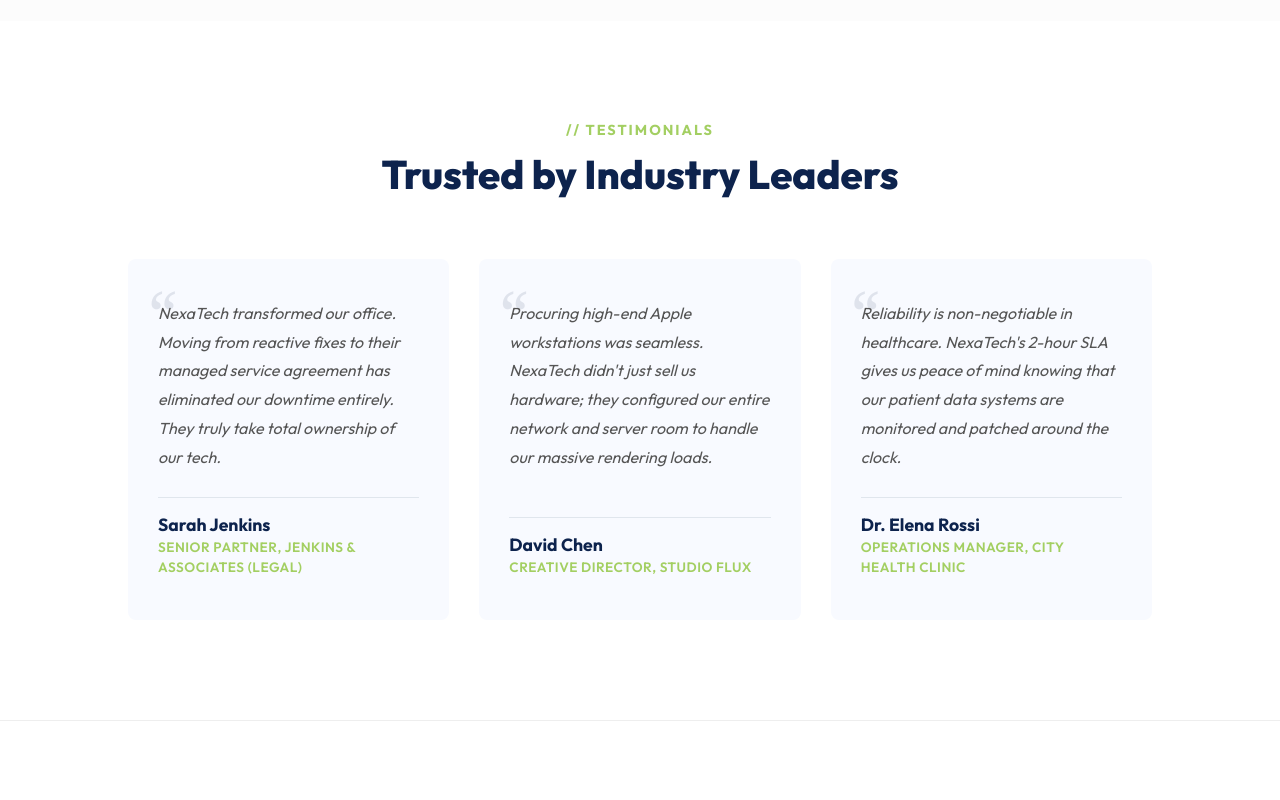
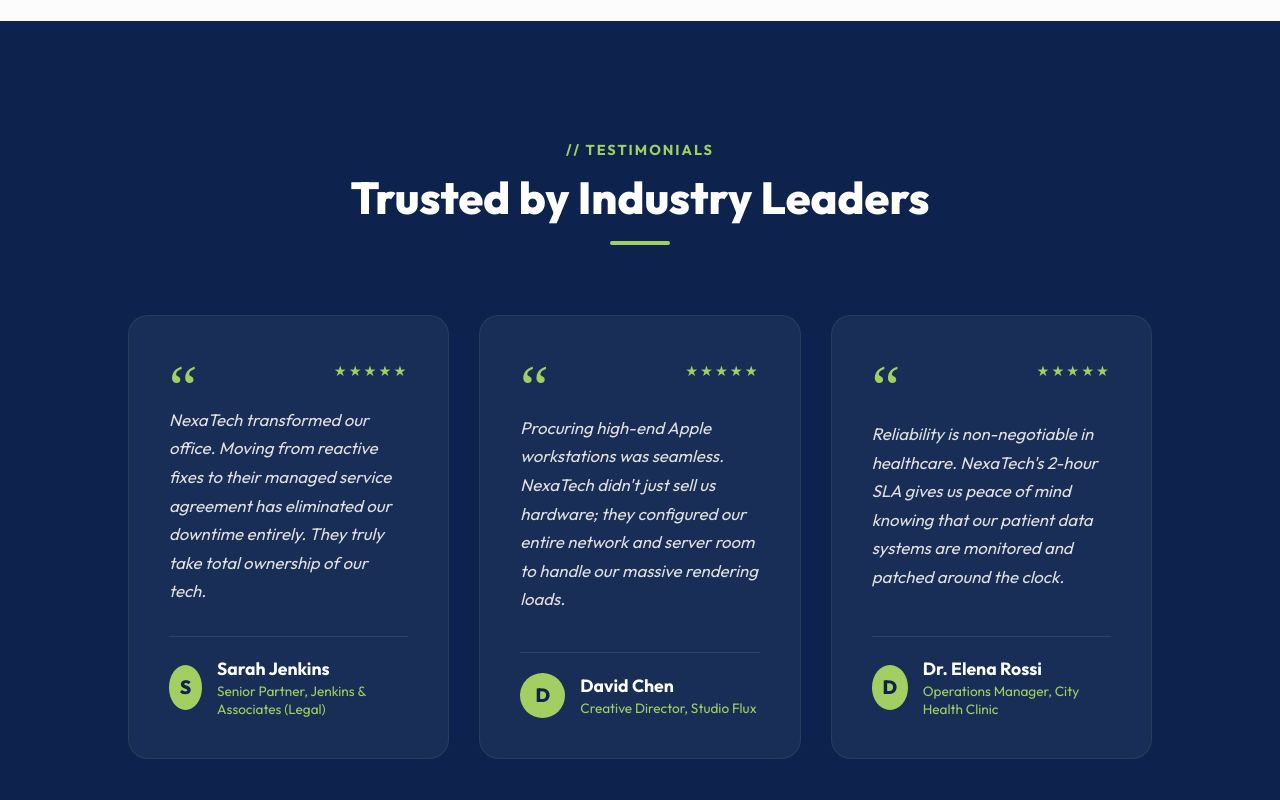
Before and after one commit to Inferno-cmd/Alvion-Consultancy-Group, a React (Vite) app: page / in a window 1280 px wide. Shown: the part 3120-3920 px from the top of the page. Built offline with nearby package versions, Linux system fonts and the light colour scheme.

Commit message:
updated component testimonial and service offerings

```diff
--- a/src/components/Testimonial/Testimonial.css
+++ b/src/components/Testimonial/Testimonial.css
@@ -1,98 +1,136 @@
 .testimonials-section {
-  padding: 100px 10%;
-  background-color: #ffffff;
-  font-family: 'Segoe UI', sans-serif;
+    padding: 120px 10%;
+    background-color: #0d234d; /* NexaTech Dark Blue */
+    color: #ffffff;
+    text-align: center;
+    scroll-margin-top: 80px;
 }
 
 .testimonials-header {
-  text-align: center;
-  margin-bottom: 60px;
+    margin-bottom: 70px;
+    display: flex;
+    flex-direction: column;
+    align-items: center;
 }
 
 .testimonials-header .overline {
-  color: #a3cf62;
-  font-weight: bold;
+    color: #a3cf62; /* NexaTech Lime Green */
+    font-weight: 700;
     letter-spacing: 2px;
     margin-bottom: 10px;
 }
 
 .testimonials-header .main-title {
-  color: #0d234d;
-  font-size: 2.5rem;
+    font-size: 2.8rem;
     font-weight: 800;
+    margin-bottom: 15px;
 }
 
+.title-accent {
+    width: 60px;
+    height: 4px;
+    background: #a3cf62;
+    border-radius: 2px;
+}
+
+/* Grid Logic */
 .testimonials-grid {
     display: grid;
-  grid-template-columns: repeat(auto-fit, minmax(280px, 1fr));
+    grid-template-columns: repeat(auto-fit, minmax(320px, 1fr));
     gap: 30px;
     max-width: 1200px;
     margin: 0 auto;
 }
 
+/* Card Styling */
 .testimonial-card {
-  background-color: #f8faff;
-  padding: 40px 30px;
-  border-radius: 8px;
-  position: relative;
+    background: rgba(255, 255, 255, 0.05);
+    padding: 40px;
+    border-radius: 20px;
+    text-align: left;
+    border: 1px solid rgba(163, 207, 98, 0.1);
+    transition: all 0.4s ease;
     display: flex;
     flex-direction: column;
     justify-content: space-between;
-  transition: all 0.3s ease;
-  border-bottom: 4px solid transparent;
 }
 
 .testimonial-card:hover {
     transform: translateY(-10px);
-  box-shadow: 0 15px 35px rgba(13, 35, 77, 0.1);
-  border-bottom: 4px solid #0d234d;
+    background: rgba(255, 255, 255, 0.08);
+    border-color: #a3cf62;
+}
+
+.card-top-row {
+    display: flex;
+    justify-content: space-between;
+    align-items: center;
+    margin-bottom: 20px;
 }
 
 .quote-icon {
     font-size: 4rem;
-  color: #0d234d;
-  opacity: 0.1;
-  position: absolute;
-  top: 10px;
-  left: 20px;
-  font-family: Georgia, serif;
+    color: #a3cf62;
+    font-family: serif;
+    line-height: 1;
+    height: 30px;
+}
+
+.stars {
+    color: #a3cf62;
+    letter-spacing: 2px;
+    font-size: 0.9rem;
 }
 
 .feedback-text {
-  color: #555;
-  line-height: 1.8;
+    font-size: 1.05rem;
+    line-height: 1.7;
+    color: #e0e0e0;
     font-style: italic;
-  margin-bottom: 25px;
-  position: relative;
-  z-index: 1;
+    margin-bottom: 30px;
 }
 
-.client-info {
-  border-top: 1px solid #e0e6ed;
-  padding-top: 15px;
+/* Client Info Footer */
+.client-footer {
+    display: flex;
+    align-items: center;
+    gap: 15px;
+    border-top: 1px solid rgba(255, 255, 255, 0.1);
+    padding-top: 20px;
+}
+
+.client-avatar-placeholder {
+    width: 45px;
+    height: 45px;
+    background: #a3cf62;
+    color: #0d234d;
+    border-radius: 50%;
+    display: flex;
+    align-items: center;
+    justify-content: center;
+    font-weight: 800;
+    font-size: 1.2rem;
 }
 
 .client-name {
-  color: #0d234d;
-  font-weight: bold;
     margin: 0;
     font-size: 1.1rem;
+    font-weight: 700;
+    color: #ffffff;
 }
 
 .client-role {
+    font-size: 0.85rem;
     color: #a3cf62;
-  font-size: 0.85rem;
-  font-weight: 600;
-  text-transform: uppercase;
-  letter-spacing: 0.5px;
+    display: block;
+    margin-top: 2px;
 }
-
 
 @media (max-width: 768px) {
     .testimonials-section {
-    padding: 60px 5%;
+        padding: 80px 5%;
     }
-  .main-title {
-    font-size: 2rem;
+    .testimonials-header .main-title {
+        font-size: 2.2rem;
     }
 }
--- a/src/components/Testimonial/Testimonial.jsx
+++ b/src/components/Testimonial/Testimonial.jsx
@@ -20,24 +20,34 @@
       name: "Dr. Elena Rossi",
       role: "Operations Manager, City Health Clinic",
       feedback: "Reliability is non-negotiable in healthcare. NexaTech's 2-hour SLA gives us peace of mind knowing that our patient data systems are monitored and patched around the clock."
-    },
-     ];
+    }
+  ];
 
   return (
-    <section className="testimonials-section">
+    // Added id="testimonial" to match your navbar link
+    <section className="testimonials-section" id="testimonial">
       <div className="testimonials-header">
         <h4 className="overline">// TESTIMONIALS</h4>
         <h2 className="main-title">Trusted by Industry Leaders</h2>
+        <div className="title-accent"></div>
       </div>
 
       <div className="testimonials-grid">
         {reviews.map((item) => (
           <div key={item.id} className="testimonial-card">
-            <div className="quote-icon">“</div>
+            <div className="card-top-row">
+                <div className="quote-icon">“</div>
+                <div className="stars">★★★★★</div>
+            </div>
             <p className="feedback-text">{item.feedback}</p>
-            <div className="client-info">
-              <h5 className="client-name">{item.name}</h5>
-              <span className="client-role">{item.role}</span>
+            <div className="client-footer">
+              <div className="client-avatar-placeholder">
+                {item.name.charAt(0)}
+              </div>
+              <div className="client-info">
+                <h5 className="client-name">{item.name}</h5>
+                <span className="client-role">{item.role}</span>
+              </div>
             </div>
           </div>
         ))}
```
Lines whose indentation alone changed are shown as unchanged.
